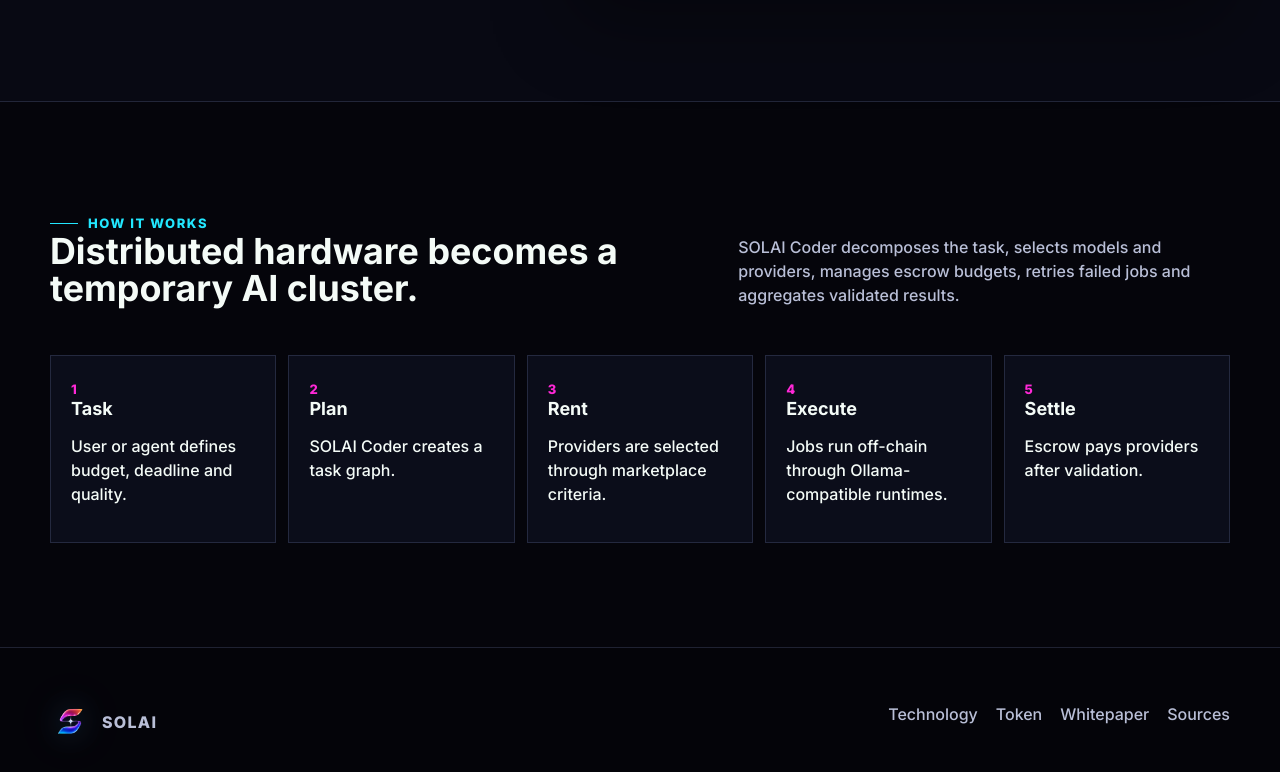
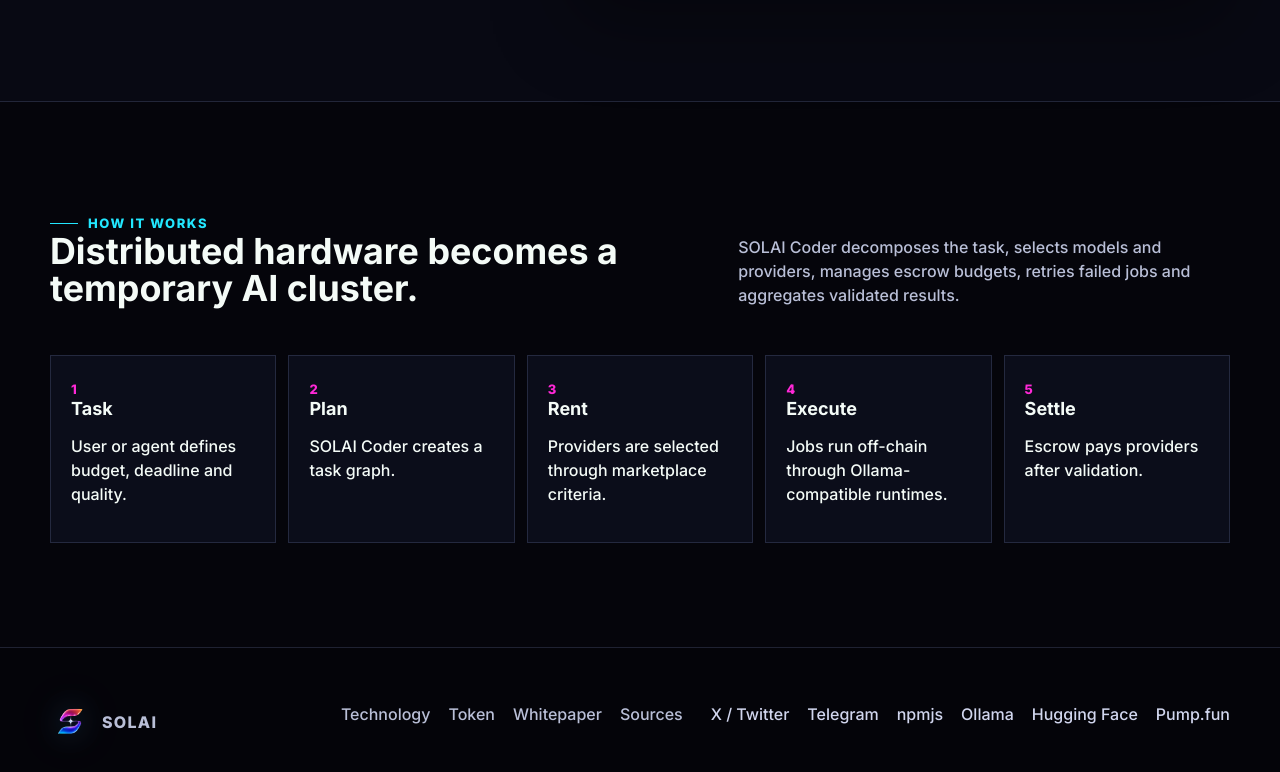
Before and after one commit to solai-ai/solai-ai.github.io, a plain HTML site: page index.html in a window 1280 px wide. Shown: the part 2033-2805 px from the top of the page. Drawn offline with Linux system fonts and the light colour scheme.

Commit message:
Add institutional footer ecosystem links

```diff
--- a/index.html
+++ b/index.html
@@ -133,6 +133,14 @@
           <a href="whitepaper.html">Whitepaper</a>
           <a href="sources.html">Sources</a>
         </div>
+        <div class="footer-social" aria-label="SOLAI external links">
+          <a href="https://x.com/solai_ai" target="_blank" rel="noopener noreferrer">X / Twitter</a>
+          <a href="https://t.me/SOLAIAIAGENT" target="_blank" rel="noopener noreferrer">Telegram</a>
+          <a href="https://www.npmjs.com/package/@solaiecosystem/solai" target="_blank" rel="noopener noreferrer">npmjs</a>
+          <a href="https://ollama.com/solaiai" target="_blank" rel="noopener noreferrer">Ollama</a>
+          <a href="https://huggingface.co/SOLAIAI" target="_blank" rel="noopener noreferrer">Hugging Face</a>
+          <a data-pump-link href="https://pump.fun/coin/Hy9XZ4Ae4oKtXYfuFzWkoNV18teCTpvWWu5PFD9Bpump" target="_blank" rel="noopener noreferrer">Pump.fun</a>
+        </div>
       </div>
     </footer>
     <script src="script.js"></script>
--- a/styles.css
+++ b/styles.css
@@ -518,16 +518,36 @@
   width: min(var(--max), calc(100% - 40px));
   margin: 0 auto;
   display: grid;
-  grid-template-columns: 1fr auto;
+  grid-template-columns: 1fr auto auto;
   gap: 28px;
   align-items: start;
   color: var(--muted);
 }
 
-.footer-links {
+.footer-links,
+.footer-social {
   display: flex;
   flex-wrap: wrap;
   gap: 18px;
+}
+
+.footer-social {
+  justify-content: flex-end;
+  max-width: 520px;
+}
+
+.footer-links a,
+.footer-social a {
+  transition: color 160ms ease;
+}
+
+.footer-links a:hover,
+.footer-social a:hover {
+  color: var(--cyan);
+}
+
+.footer-social a {
+  color: #d1d6ee;
 }
 
 @media (max-width: 960px) {
@@ -618,6 +638,10 @@
     grid-template-columns: 1fr;
   }
 
+  .footer-social {
+    justify-content: flex-start;
+  }
+
   .whitepaper {
     padding: 20px;
   }
```
Also changed, not shown: network.html (+1 -1 lines), roadmap.html (+1 -1 lines), sources.html (+1 -1 lines), technology.html (+1 -1 lines), token.html (+1 -1 lines), whitepaper.html (+1 -1 lines).
